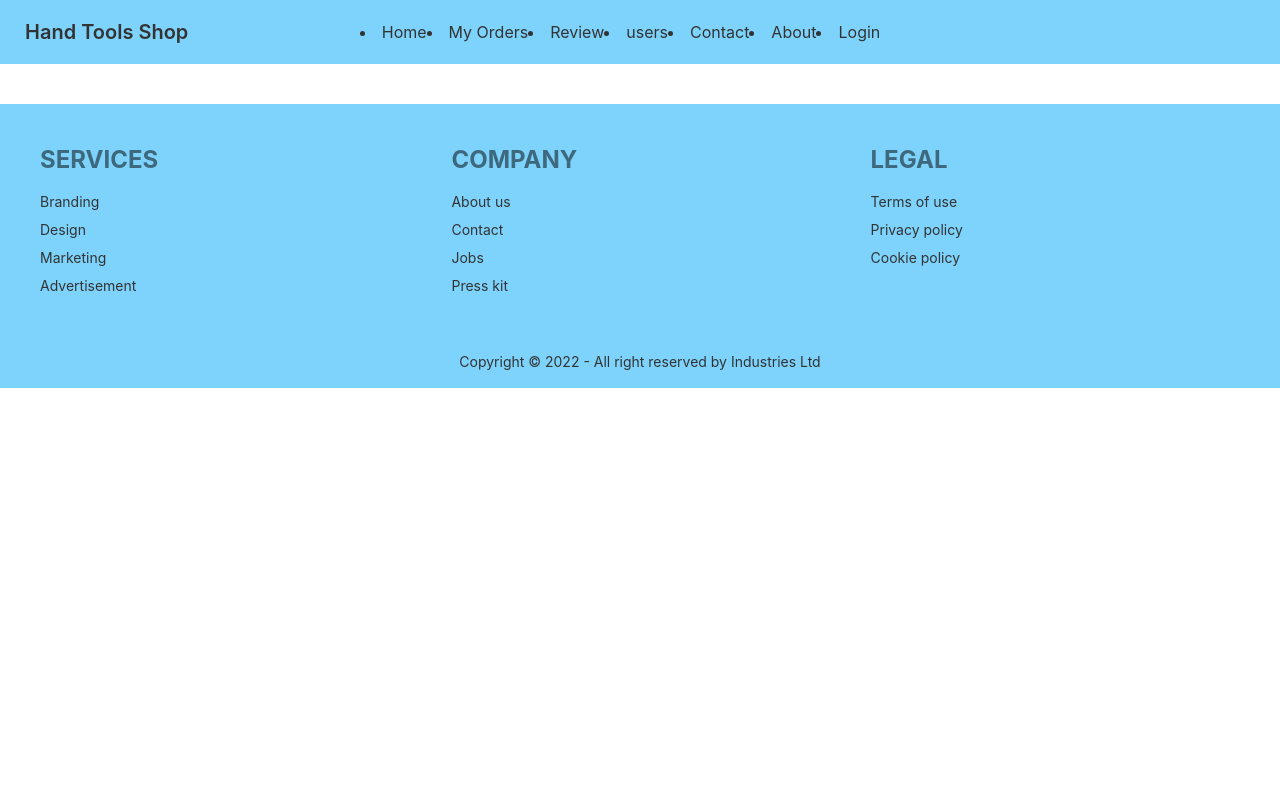
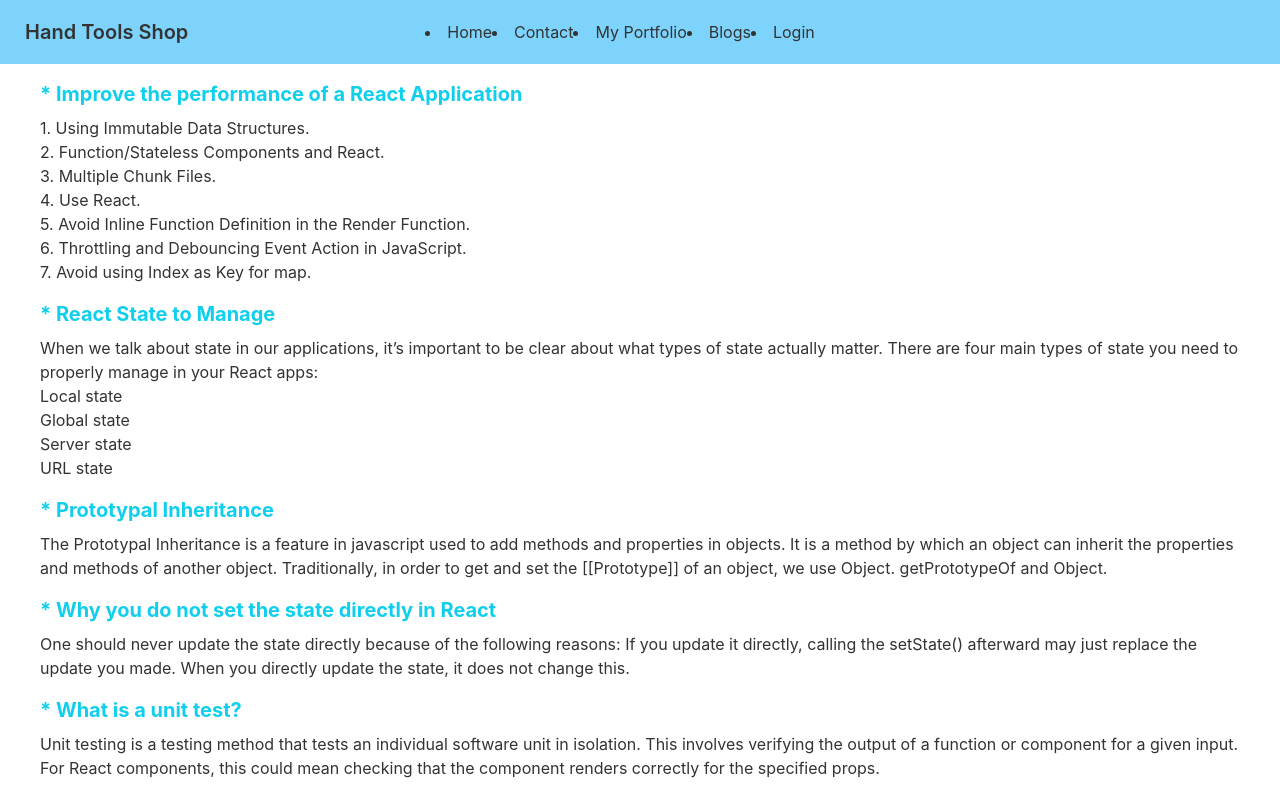
Before and after one commit to shahmojno/assaintment-12-Client-Site, a React (Create React App) app: page /blogs in a window 1280 px wide. Shown: the top 800 px of the page. Built offline with nearby package versions, Linux system fonts and the light colour scheme; no server answers.

Commit message:
Blogs add

```diff
--- a/src/App.js
+++ b/src/App.js
@@ -13,6 +13,9 @@ import MyOrders from './components/Dashboard/MyOrders';
 import MyProfile from './components/Dashboard/MyProfile';
 import Review from './components/Dashboard/Review';
 import Users from './components/Dashboard/Users';
+import NotFound from './components/Shared/NotFound';
+import MyPortfolio from './components/Home/MyPortfolio';
+import Blogs from './components/Home/Blogs';
 
 
 
@@ -40,12 +43,17 @@ function App() {
         <Route path='/purchase' element={<Purchase></Purchase>}></Route>
         <Route path='singup' element={<SingUp />}></Route>
         <Route path='users' element={<Users></Users>}></Route>
+        <Route path='portfolio' element={<MyPortfolio></MyPortfolio>}></Route>
+        <Route path='blogs' element={<Blogs></Blogs>}></Route>
+
+        <Route path='*' element={<NotFound></NotFound>}></Route>
 
         <Route path='dashboard' element={<Dashboard />}>
           <Route index element={<MyOrders></MyOrders>}></Route>
           <Route path='myprofile' element={<MyProfile></MyProfile>}></Route>
           <Route path='review' element={<Review></Review>}></Route>
           <Route path='users' element={<Users></Users>}></Route>
+
 
         </Route>
 
--- /dev/null
+++ b/src/components/Home/Blogs.js
@@ -0,0 +1,83 @@
+import React from 'react';
+
+const Blogs = () => {
+    return (
+        <div>
+            <div className='mx-10'>
+
+                <h1 className='text-xl mx-auto mt-4 mb-2 text-primary font-bold'>* Improve the performance of a React Application</h1>
+
+                <text>
+                    1. Using Immutable Data Structures.<br />
+
+                    2. Function/Stateless Components and React.<br />
+
+                    3. Multiple Chunk Files.<br />
+
+                    4. Use React.<br />
+
+                    5. Avoid Inline Function Definition in the Render Function.<br />
+
+                    6. Throttling and Debouncing Event Action in JavaScript.<br />
+
+                    7. Avoid using Index as Key for map.
+
+                </text>
+            </div>
+
+            <div className='mx-10'>
+
+                <h1 className='text-xl mx-auto mt-4 mb-2 text-primary font-bold'>* React State to Manage</h1>
+
+                <text>
+                    When we talk about state in our applications, it’s important to be clear about what types of state actually matter.
+                    There are four main types of state you need to properly manage in your React apps:
+                    <br />
+                    Local state <br />
+                    Global state<br />
+                    Server state<br />
+                    URL state<br />
+
+                </text>
+            </div>
+            <div className='mx-10'>
+
+                <h1 className='text-xl mx-auto mt-4 mb-2 text-primary font-bold'>* Prototypal Inheritance</h1>
+
+                <text>
+                    The Prototypal Inheritance is a feature in javascript used to add methods and properties in objects. It is a method by which an object can inherit the properties and methods of another object. Traditionally, in order to get and set the [[Prototype]] of an object, we use Object. getPrototypeOf and Object.
+
+                </text>
+            </div>
+
+            <div className='mx-10'>
+
+                <h1 className='text-xl mx-auto mt-4 mb-2 text-primary font-bold'>* Why you do not set the state directly in React</h1>
+
+                <text>
+                    One should never update the state directly because of the following reasons: If you update it directly, calling the setState() afterward may just replace the update you made. When you directly update the state, it does not change this.
+
+                </text>
+            </div>
+
+            <div className='mx-10'>
+
+                <h1 className='text-xl mx-auto mt-4 mb-2 text-primary font-bold'>* What is a unit test?</h1>
+
+                <text>
+                    Unit testing is a testing method that tests an individual software unit in isolation. This involves verifying the output of a function or component for a given input. For React components, this could mean checking that the component renders correctly for the specified props.
+
+                </text>
+                <h1 className='text-xl mx-auto mt-4 mb-2 text-primary font-bold'>* Why should write unit tests?</h1>
+
+                <text>
+                    One of the benefits of unit tests is that they isolate a function, class or method and only test that piece of code. Higher quality individual components create overall system resiliency. Thus, the result is reliable code. Unit tests also change the nature of the debugging process.
+
+                </text>
+            </div>
+
+        </div >
+    );
+};
+
+export default Blogs;
--- a/src/components/Home/Header.js
+++ b/src/components/Home/Header.js
@@ -15,17 +15,14 @@ const Header = () => {
 
     const menuItems = <>
         <li><Link to="/">Home</Link></li>
-        <li><Link to="/order">My Orders</Link></li>
-        <li><Link to="/review">Review</Link></li>
-        <li><Link to="/users">users</Link></li>
-
 
         {
             user && <li><Link to="/dashboard">Dasboard</Link></li>
         }
 
         <li><Link to="/contact">Contact</Link></li>
-        <li><Link to="/about">About</Link></li>
+        <li><Link to="/portfolio">My Portfolio</Link></li>
+        <li><Link to="/blogs">Blogs</Link></li>
         {
             user && <li><Link to="/purchase">Purchase</Link></li>
         }
--- /dev/null
+++ b/src/components/Home/MyPortfolio.js
@@ -0,0 +1,49 @@
+import React from 'react';
+import Client from '../../images/Client/Shah-Mojno.jpg'
+
+const MyPortfolio = () => {
+    return (
+        <section className='my-28 mx-auto px-12'>
+            <div className='flex justify-between'>
+
+                <div>
+                    {/* <h4 className="text-xl text-primary text font-bold">Shah Mojno</h4> */}
+                    <h2 className='text-3xl text-primary mb-5'>My Portfolio</h2>
+
+                </div>
+
+            </div>
+            <div className='grid grid-cols-1 md:grid-cols-2 lg:grid-cols-3'>
+                <div >
+                    <h1 className='text-2xl text-secondary '>Live Website :</h1>
+
+                    <a class="link link-primary" href="https://exquisite-pudding-aad010.netlify.app/">Labtop Bazar</a>
+
+                </div>
+                <div className="card w-100 bg-base-100 shadow-xl">
+
+                    <div className="card-body">
+                        <h1>Shah Mojno</h1>
+                        <h1>Web Developer</h1>
+                        <div className="flex items-center">
+                            <div className="avatar">
+                                <div className="w-30 rounded-full ring ring-primary ring-offset-base-100 mr-5">
+                                    <img src={Client} />
+
+                                </div>
+                            </div>
+
+                            <div>
+
+                            </div>
+                        </div>
+                    </div>
+                </div>
+
+            </div>
+        </section>
+    );
+};
+
+
+export default MyPortfolio;
--- /dev/null
+++ b/src/components/Shared/NotFound.js
@@ -0,0 +1,11 @@
+import React from 'react';
+
+const NotFound = () => {
+    return (
+        <div>
+            <h1>404 not found page</h1>
+        </div>
+    );
+};
+
+export default NotFound;
```
Also changed, not shown: src/images/Client/Shah-Mojno.jpg (added).
